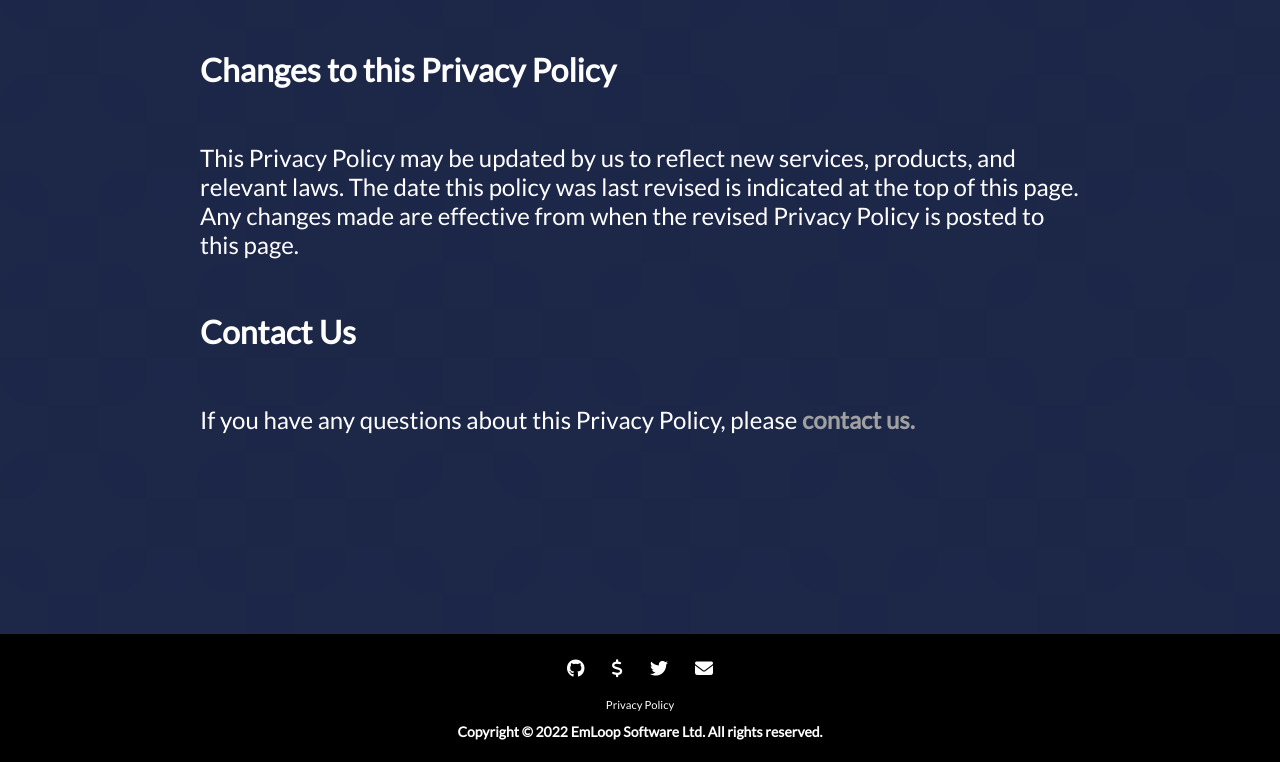
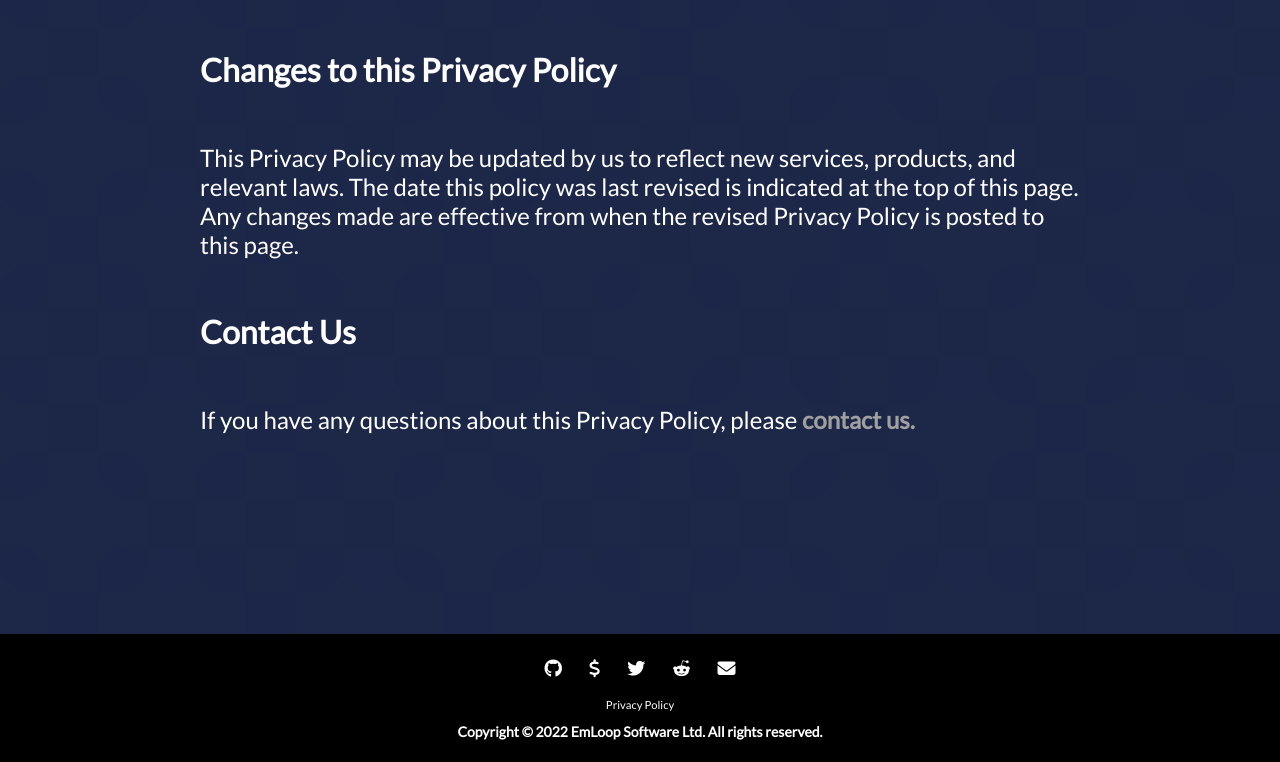
Before and after one commit to EmLoopSoftware/EmLoop-Web, a plain HTML site: page privacy/index.html in a window 1280 px wide. Shown: the part 1619-2381 px from the top of the page. Drawn offline with Linux system fonts and the light colour scheme.

Commit message:
Add reddit link

```diff
--- a/privacy/index.html
+++ b/privacy/index.html
@@ -67,6 +67,7 @@
                 <a href="https://github.com/emloopsoftware" target="_blank" class="fa-brands fa-github"></a>
                 <a href="https://buymeacoffee.com/emloop" target="_blank" class="fa fa-dollar"></a>
                 <a href="https://twitter.com/emloopsoftware" target="_blank" class="fa-brands fa-twitter"></a>
+                <a href="https://reddit.com/u/emloopsoftware" target="_blank" class="fa-brands fa-reddit-alien"></a>
                 <a href="mailto:hello@emloop.xyz" target="_blank" class="fa fa-envelope"></a>
 
 
```
Also changed, not shown: 404.html (+1 -0 lines), index.html (+1 -0 lines).
